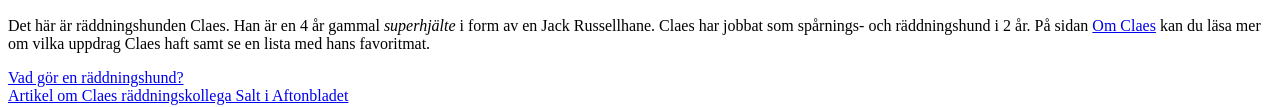
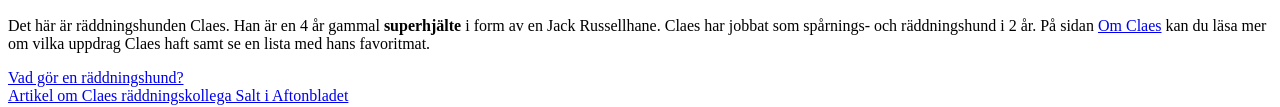
Before and after one commit to idajonssonux20/dogprofile, a plain HTML site: page index.html in a window 1280 px wide. Shown: the part 815-922 px from the top of the page. Drawn offline with Linux system fonts and the light colour scheme.

Commit message:
Update index.html
Uppdaterat textstil

```diff
--- a/index.html
+++ b/index.html
@@ -23,7 +23,7 @@
 
             <img src="bilder/hund.jpg" width="300" height="400">
 
-            <p>Det här är räddningshunden Claes. Han är en 4 år gammal <i>superhjälte</i> i form av en Jack Russellhane. Claes har jobbat som spårnings- och räddningshund i 2 år. På sidan <a href="listatabell.html">Om Claes</a> kan du läsa mer om vilka uppdrag Claes haft samt se en lista med hans favoritmat.
+            <p>Det här är räddningshunden Claes. Han är en 4 år gammal <b>superhjälte</b> i form av en Jack Russellhane. Claes har jobbat som spårnings- och räddningshund i 2 år. På sidan <a href="listatabell.html">Om Claes</a> kan du läsa mer om vilka uppdrag Claes haft samt se en lista med hans favoritmat.
             </p>
 
             <a href="https://www.brukshundklubben.se/raddningshund">Vad gör en räddningshund?</a><br>
```
